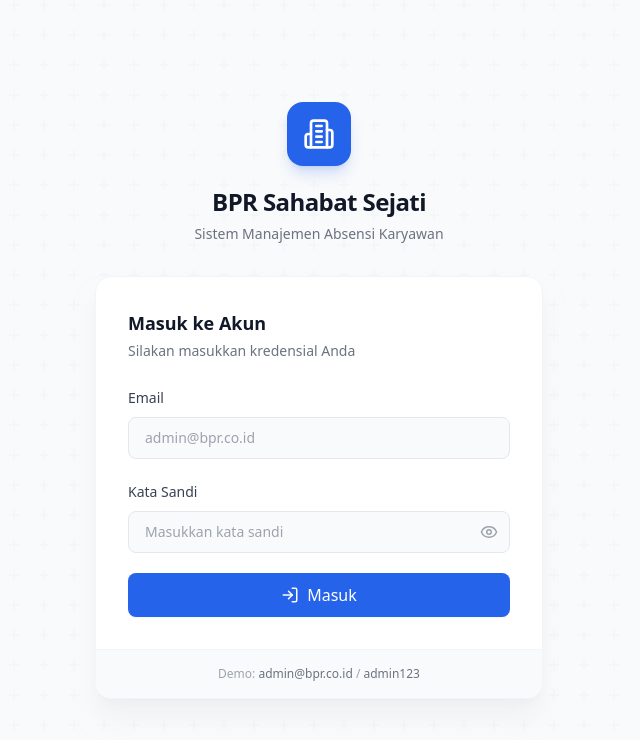
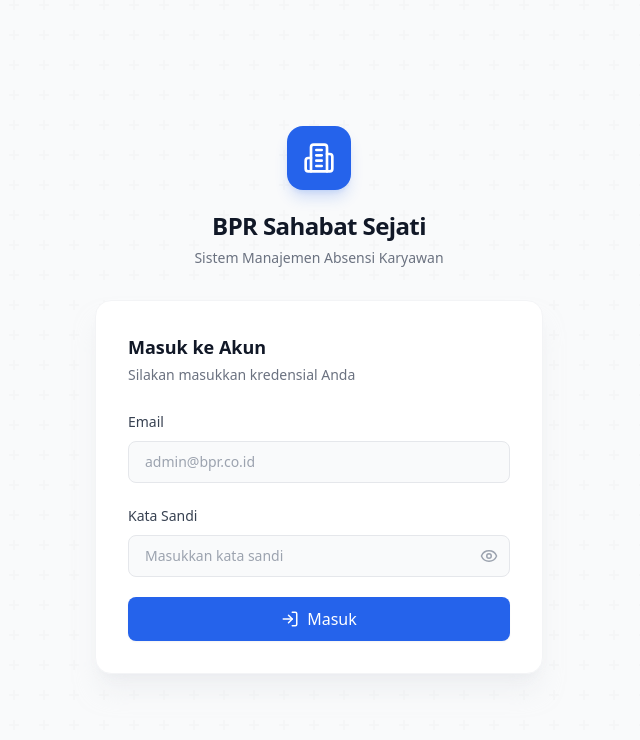
Before and after one commit to bimantaratirta/BPR-AMS-FE, a React (Vite) app: page / in a window 1280 px wide. Shown: the top 740 px of the page, without its empty margins (321-961 px from the left). Built offline with nearby package versions, Linux system fonts and the light colour scheme.

Commit message:
refactor: improve login page UI and auth flow

```diff
--- a/src/pages/LoginPage.tsx
+++ b/src/pages/LoginPage.tsx
@@ -1,33 +1,55 @@
 import React, { useState } from "react";
 import { motion } from "framer-motion";
 import { Building2, Eye, EyeOff, LogIn, AlertCircle } from "lucide-react";
+import api from "../lib/api";
+
 interface LoginPageProps {
-  onLogin: () => void;
+  onLogin: (userInfo: { name: string; email: string; role: string }) => void;
 }
+
 export function LoginPage({ onLogin }: LoginPageProps) {
   const [email, setEmail] = useState("");
   const [password, setPassword] = useState("");
   const [showPassword, setShowPassword] = useState(false);
   const [error, setError] = useState("");
   const [isLoading, setIsLoading] = useState(false);
-  const handleSubmit = (e: React.FormEvent) => {
+
+  const handleSubmit = async (e: React.FormEvent) => {
     e.preventDefault();
     setError("");
+
     if (!email || !password) {
       setError("Email dan password harus diisi.");
       return;
     }
+
     setIsLoading(true);
-    // Simulate login delay
-    setTimeout(() => {
-      if (email === "admin@bpr.co.id" && password === "admin123") {
-        onLogin();
-      } else {
-        setError("Email atau password salah. Coba: admin@bpr.co.id / admin123");
-        setIsLoading(false);
-      }
-    }, 800);
+    try {
+      const response = await api.post("/auth/admin/login", { email, password });
+      const { access_token, refresh_token } = response.data.data ?? response.data;
+
+      // Decode token to get user info
+      const payload = JSON.parse(atob(access_token.split(".")[1]));
+
+      const userInfo = {
+        name: payload.name ?? email.split("@")[0],
+        email,
+        role: payload.role ?? payload.userType ?? "ADMIN",
+        id: payload.id,
+      };
+
+      localStorage.setItem("access_token", access_token);
+      localStorage.setItem("refresh_token", refresh_token);
+      localStorage.setItem("user_info", JSON.stringify(userInfo));
+
+      onLogin(userInfo);
+    } catch (err: any) {
+      const msg = err.response?.data?.message ?? err.response?.data?.error ?? "Email atau password salah.";
+      setError(typeof msg === "string" ? msg : "Email atau password salah.");
+      setIsLoading(false);
+    }
   };
+
   return (
     <div className="min-h-screen bg-gray-50 flex items-center justify-center p-4">
       {/* Background pattern */}
@@ -39,35 +61,17 @@
       />
 
       <motion.div
-        initial={{
-          opacity: 0,
-          y: 30,
-        }}
-        animate={{
-          opacity: 1,
-          y: 0,
-        }}
-        transition={{
-          duration: 0.6,
-          ease: [0.22, 1, 0.36, 1],
-        }}
+        initial={{ opacity: 0, y: 30 }}
+        animate={{ opacity: 1, y: 0 }}
+        transition={{ duration: 0.6, ease: [0.22, 1, 0.36, 1] }}
         className="w-full max-w-md relative"
       >
         {/* Logo & Header */}
         <div className="text-center mb-8">
           <motion.div
-            initial={{
-              scale: 0.8,
-              opacity: 0,
-            }}
-            animate={{
-              scale: 1,
-              opacity: 1,
-            }}
-            transition={{
-              delay: 0.1,
-              duration: 0.5,
-            }}
+            initial={{ scale: 0.8, opacity: 0 }}
+            animate={{ scale: 1, opacity: 1 }}
+            transition={{ delay: 0.1, duration: 0.5 }}
             className="w-16 h-16 rounded-2xl bg-blue-600 flex items-center justify-center text-white mx-auto mb-5 shadow-lg shadow-blue-600/20"
           >
             <Building2 size={32} />
@@ -84,18 +88,11 @@
 
             {error && (
               <motion.div
-                initial={{
-                  opacity: 0,
-                  y: -10,
-                }}
-                animate={{
-                  opacity: 1,
-                  y: 0,
-                }}
+                initial={{ opacity: 0, y: -10 }}
+                animate={{ opacity: 1, y: 0 }}
                 className="flex items-start gap-3 p-3 bg-red-50 border border-red-100 rounded-lg mb-6"
               >
                 <AlertCircle size={18} className="text-red-500 shrink-0 mt-0.5" />
-
                 <p className="text-sm text-red-600">{error}</p>
               </motion.div>
             )}
@@ -122,7 +119,6 @@
                     placeholder="Masukkan kata sandi"
                     className="w-full px-4 py-2.5 pr-11 bg-gray-50 border border-gray-200 rounded-lg text-sm focus:ring-2 focus:ring-blue-500/20 focus:border-blue-500 outline-none transition-all"
                   />
-
                   <button
                     type="button"
                     onClick={() => setShowPassword(!showPassword)}
@@ -149,13 +145,6 @@
               </button>
             </form>
           </div>
-
-          <div className="px-8 py-4 bg-gray-50 border-t border-gray-100">
-            <p className="text-xs text-gray-400 text-center">
-              Demo: <span className="font-medium text-gray-500">admin@bpr.co.id</span> /{" "}
-              <span className="font-medium text-gray-500">admin123</span>
-            </p>
-          </div>
         </div>
       </motion.div>
     </div>
```
